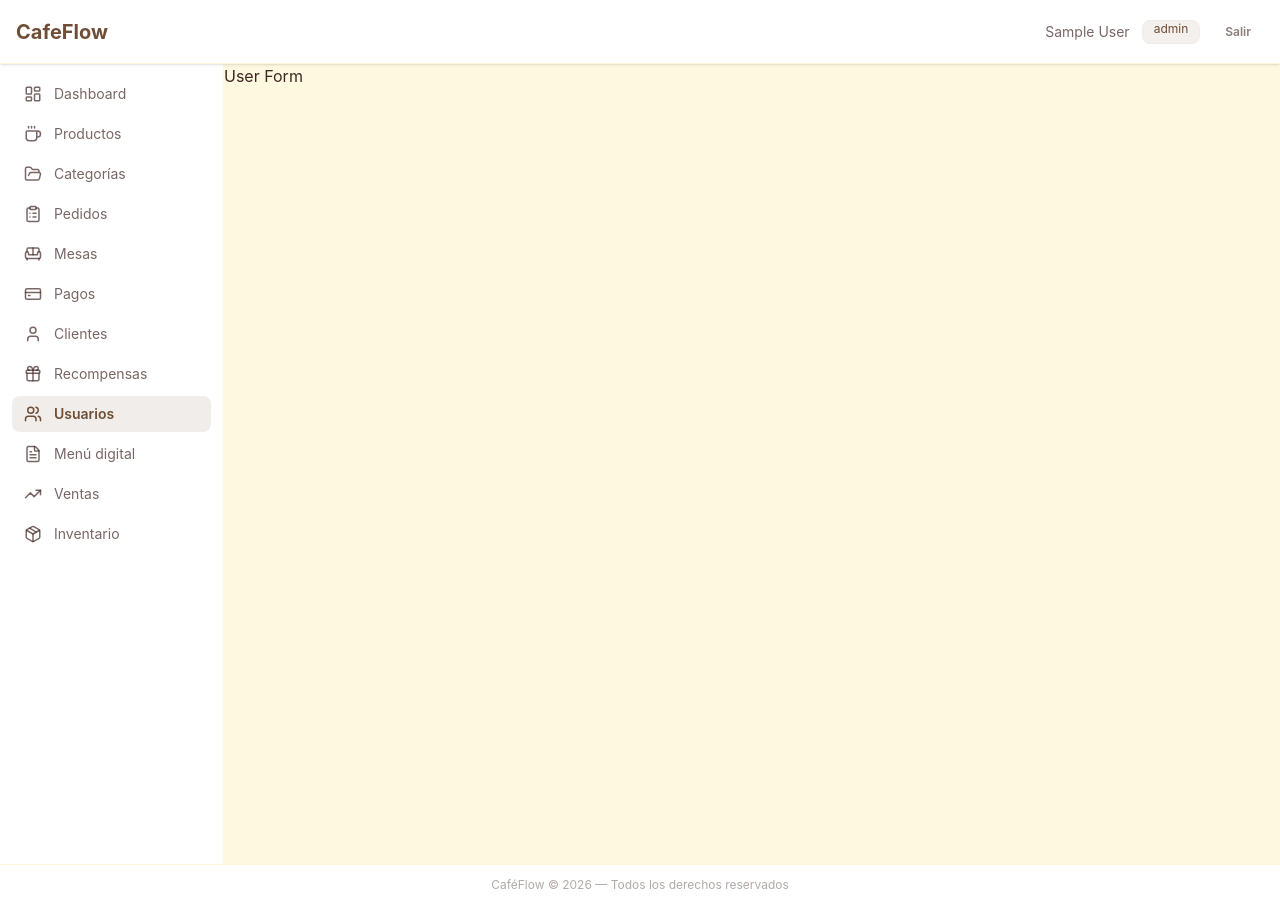
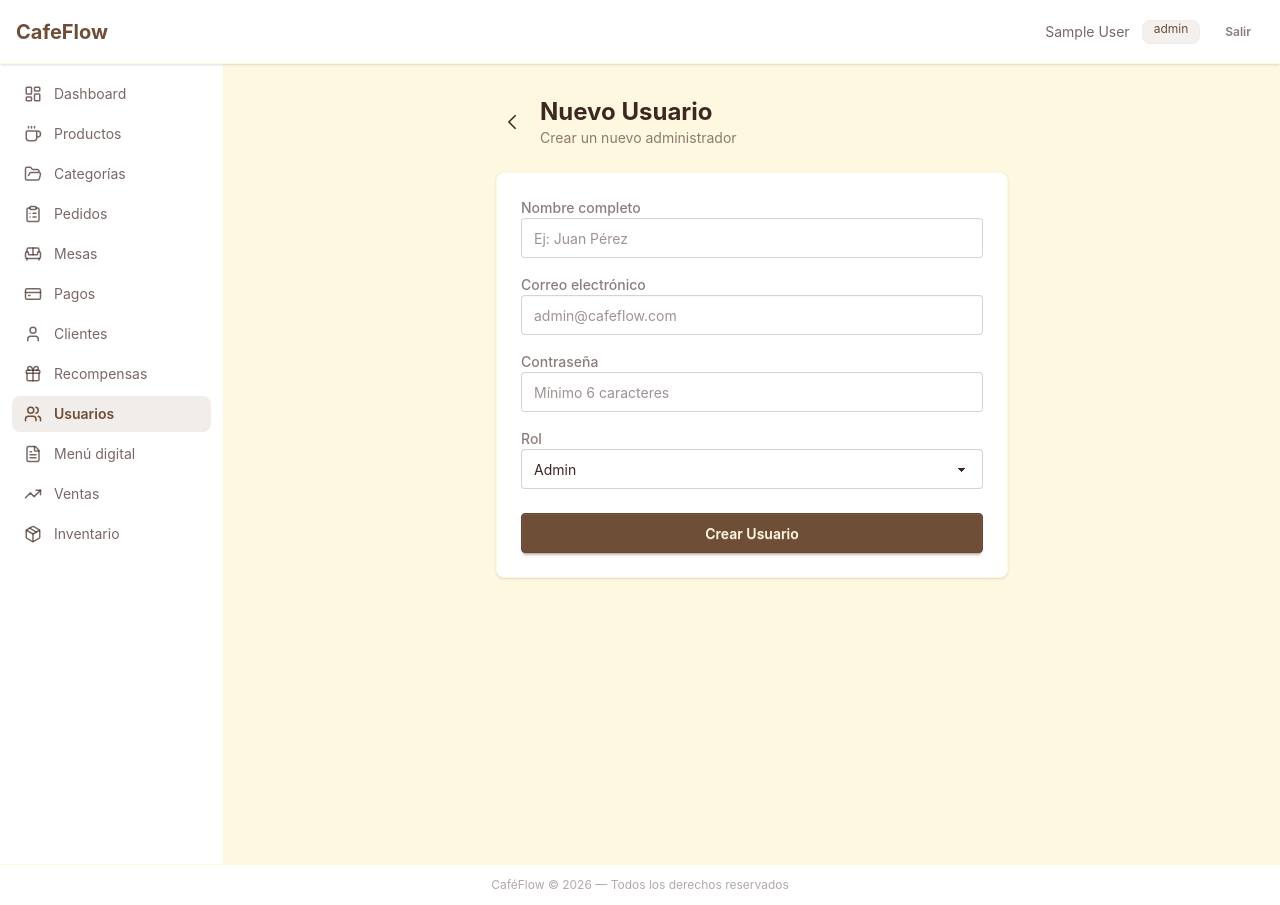
Before and after one commit to karrito1/cafeFlow, a React (Vite) app in the folder frontend/: page /users/new in a window 1280 px wide. Built offline with nearby package versions, Linux system fonts and the light colour scheme; sample sign-in values are in the browser's storage.

Commit message:
feat(frontend): implementar gestión de usuarios

```diff
--- a/frontend/src/pages/users/UserFormPage.jsx
+++ b/frontend/src/pages/users/UserFormPage.jsx
@@ -1,7 +1,147 @@
+import { useState } from "react";
+import { useNavigate } from "react-router-dom";
+import { createUser } from "../../api/userApi";
+
 function UserFormPage() {
+  const navigate = useNavigate();
+  const [form, setForm] = useState({
+    name: "",
+    email: "",
+    password: "",
+    role: "admin",
+  });
+  const [error, setError] = useState("");
+  const [loading, setLoading] = useState(false);
+
+  const handleChange = (e) => {
+    setForm({ ...form, [e.target.name]: e.target.value });
+  };
+
+  const handleSubmit = async (e) => {
+    e.preventDefault();
+    setError("");
+    setLoading(true);
+    try {
+      const res = await createUser(form);
+      if (res.ok) {
+        navigate("/users");
+      } else {
+        setError(res.msg || "Error al crear usuario");
+      }
+    } catch {
+      setError("Error al conectar con el servidor");
+    } finally {
+      setLoading(false);
+    }
+  };
+
   return (
-    <div>
-      <h1>User Form</h1>
+    <div className="p-4 md:p-6 lg:p-8">
+      <div className="max-w-lg mx-auto">
+        <div className="flex items-center gap-3 mb-6">
+          <button onClick={() => navigate("/users")} className="btn btn-ghost btn-sm btn-square">
+            <svg className="w-5 h-5" viewBox="0 0 24 24" fill="none" stroke="currentColor" strokeWidth="2">
+              <path strokeLinecap="round" strokeLinejoin="round" d="M15.75 19.5 8.25 12l7.5-7.5" />
+            </svg>
+          </button>
+          <div>
+            <h1 className="text-2xl font-bold text-base-content">Nuevo Usuario</h1>
+            <p className="text-sm text-base-content/60">Crear un nuevo administrador</p>
+          </div>
+        </div>
+
+        <div className="card bg-base-100 shadow-sm border border-base-200">
+          <div className="card-body p-6">
+            <form onSubmit={handleSubmit}>
+              <div className="form-control mb-4">
+                <label className="label" htmlFor="name">
+                  <span className="label-text font-medium">Nombre completo</span>
+                </label>
+                <input
+                  id="name"
+                  name="name"
+                  type="text"
+                  placeholder="Ej: Juan Pérez"
+                  className="input input-bordered w-full"
+                  value={form.name}
+                  onChange={handleChange}
+                  required
+                />
+              </div>
+
+              <div className="form-control mb-4">
+                <label className="label" htmlFor="email">
+                  <span className="label-text font-medium">Correo electrónico</span>
+                </label>
+                <input
+                  id="email"
+                  name="email"
+                  type="email"
+                  placeholder="admin@cafeflow.com"
+                  className="input input-bordered w-full"
+                  value={form.email}
+                  onChange={handleChange}
+                  required
+                />
+              </div>
+
+              <div className="form-control mb-4">
+                <label className="label" htmlFor="password">
+                  <span className="label-text font-medium">Contraseña</span>
+                </label>
+                <input
+                  id="password"
+                  name="password"
+                  type="password"
+                  placeholder="Mínimo 6 caracteres"
+                  className="input input-bordered w-full"
+                  value={form.password}
+                  onChange={handleChange}
+                  required
+                  minLength={6}
+                />
+              </div>
+
+              <div className="form-control mb-6">
+                <label className="label" htmlFor="role">
+                  <span className="label-text font-medium">Rol</span>
+                </label>
+                <select
+                  id="role"
+                  name="role"
+                  className="select select-bordered w-full"
+                  value={form.role}
+                  onChange={handleChange}
+                >
+                  <option value="admin">Admin</option>
+                  <option value="barista">Barista</option>
+                  <option value="cashier">Cajero</option>
+                </select>
+              </div>
+
+              {error && (
+                <div
+                  role="alert"
+                  className="alert alert-error mb-4 py-2.5 text-sm bg-red-50 border border-red-200 text-red-700 rounded-lg"
+                >
+                  <svg className="w-4 h-4 shrink-0" viewBox="0 0 24 24" fill="none" stroke="currentColor" strokeWidth="2">
+                    <path strokeLinecap="round" strokeLinejoin="round" d="M12 9v3.75m9-.75a9 9 0 1 1-18 0 9 9 0 0 1 18 0Zm-9 3.75h.008v.008H12v-.008Z" />
+                  </svg>
+                  <span>{error}</span>
+                </div>
+              )}
+
+              <button
+                type="submit"
+                className={`btn btn-primary w-full ${loading ? "loading" : ""}`}
+                disabled={loading}
+              >
+                {loading ? "Creando..." : "Crear Usuario"}
+              </button>
+            </form>
+          </div>
+        </div>
+      </div>
     </div>
   );
 }
--- a/frontend/src/pages/users/UserListPage.jsx
+++ b/frontend/src/pages/users/UserListPage.jsx
@@ -1,7 +1,113 @@
+import { useState, useEffect } from "react";
+import { Link } from "react-router-dom";
+import { getUsers, deleteUser } from "../../api/userApi";
+import { Users, Plus, Trash2 } from "lucide-react";
+
 function UserListPage() {
+  const [users, setUsers] = useState([]);
+  const [loading, setLoading] = useState(true);
+
+  const fetchUsers = async () => {
+    try {
+      const res = await getUsers();
+      if (res.ok) setUsers(res.data);
+    } catch {
+      // silent
+    } finally {
+      setLoading(false);
+    }
+  };
+
+  useEffect(() => {
+    fetchUsers();
+  }, []);
+
+  const handleDelete = async (id) => {
+    if (!confirm("¿Eliminar este usuario?")) return;
+    const res = await deleteUser(id);
+    if (res.ok) {
+      setUsers(users.filter((u) => u._id !== id));
+    }
+  };
+
   return (
-    <div>
-      <h1>Users</h1>
+    <div className="p-4 md:p-6 lg:p-8">
+      <div className="max-w-4xl mx-auto space-y-6">
+        <div className="flex items-center justify-between">
+          <div>
+            <h1 className="text-2xl font-bold text-base-content">Usuarios</h1>
+            <p className="text-sm text-base-content/60 mt-1">Gestiona los usuarios del sistema</p>
+          </div>
+          <Link to="/users/new" className="btn btn-primary">
+            <Plus size={18} />
+            Nuevo Usuario
+          </Link>
+        </div>
+
+        <div className="card bg-base-100 shadow-sm border border-base-200">
+          <div className="card-body p-0">
+            {loading ? (
+              <div className="p-6 space-y-3">
+                {[1, 2, 3].map((i) => (
+                  <div key={i} className="skeleton h-12 w-full"></div>
+                ))}
+              </div>
+            ) : users.length > 0 ? (
+              <div className="overflow-x-auto">
+                <table className="table">
+                  <thead>
+                    <tr className="text-base-content/60 text-sm">
+                      <th>Nombre</th>
+                      <th>Email</th>
+                      <th>Rol</th>
+                      <th>Estado</th>
+                      <th></th>
+                    </tr>
+                  </thead>
+                  <tbody>
+                    {users.map((user) => (
+                      <tr key={user._id} className="hover:bg-base-200">
+                        <td className="font-medium text-base-content">{user.name}</td>
+                        <td className="text-base-content/70">{user.email}</td>
+                        <td>
+                          <span className={`badge ${
+                            user.role === "admin" ? "badge-soft badge-warning" :
+                            user.role === "barista" ? "badge-soft badge-info" :
+                            "badge-soft badge-neutral"
+                          }`}>
+                            {user.role}
+                          </span>
+                        </td>
+                        <td>
+                          <span className={`badge ${user.active ? "badge-soft badge-success" : "badge-soft badge-error"} text-xs`}>
+                            {user.active ? "Activo" : "Inactivo"}
+                          </span>
+                        </td>
+                        <td>
+                          <button
+                            onClick={() => handleDelete(user._id)}
+                            className="btn btn-ghost btn-sm btn-square text-error"
+                          >
+                            <Trash2 size={16} />
+                          </button>
+                        </td>
+                      </tr>
+                    ))}
+                  </tbody>
+                </table>
+              </div>
+            ) : (
+              <div className="py-12 text-center">
+                <Users size={48} className="mx-auto mb-3 opacity-30" />
+                <p className="text-base-content/50">No hay usuarios registrados</p>
+                <Link to="/users/new" className="btn btn-primary btn-sm mt-4">
+                  Crear Primer Usuario
+                </Link>
+              </div>
+            )}
+          </div>
+        </div>
+      </div>
     </div>
   );
 }
```
